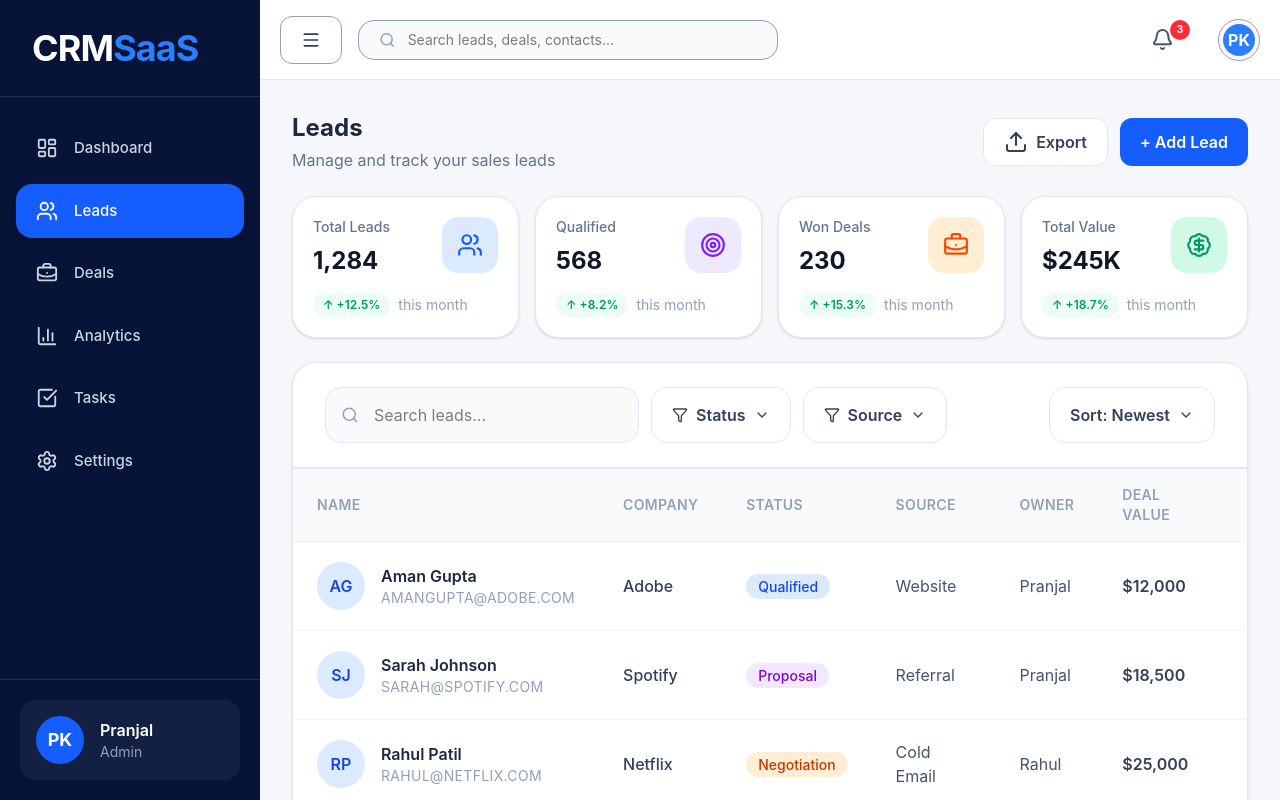
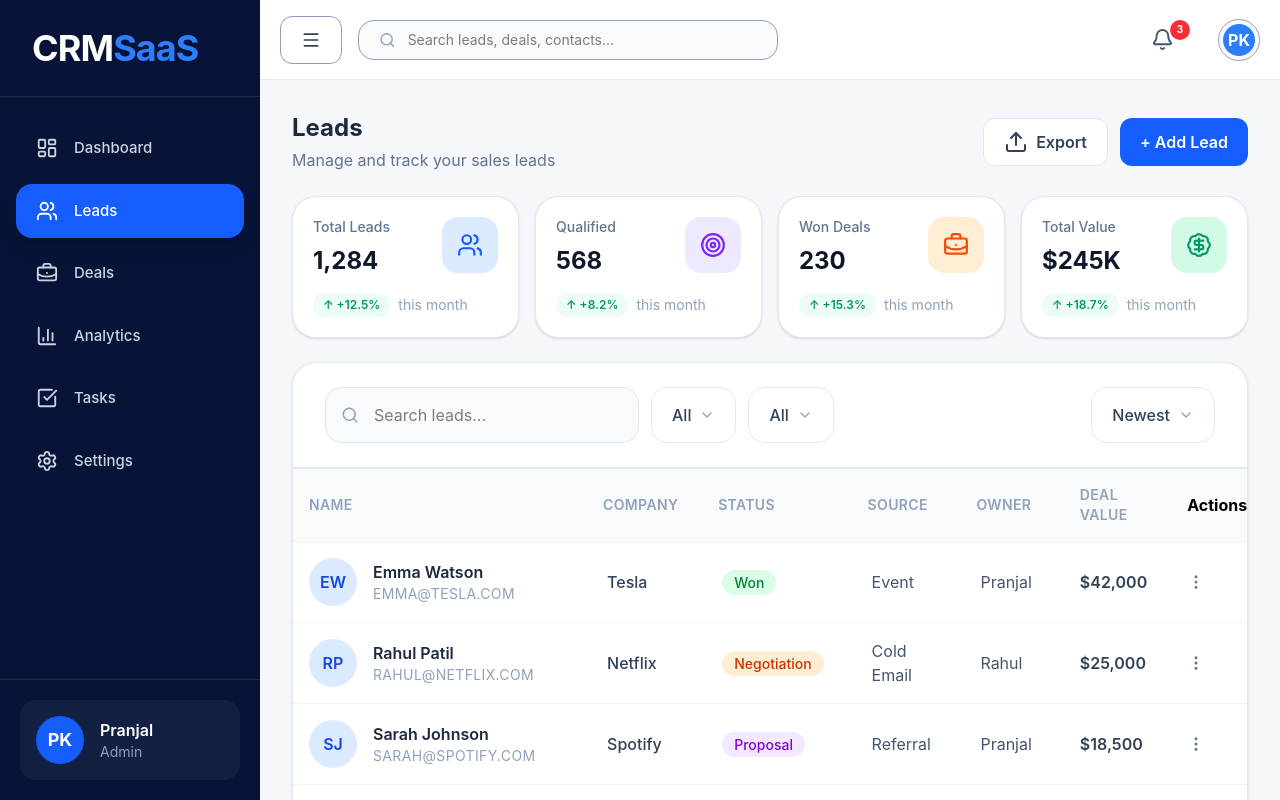
Before and after one commit to pranjalkolhe/crm-saas-platform, a React (Vite) app: page /leads in a window 1280 px wide. Built offline with nearby package versions, Linux system fonts and the light colour scheme.

Commit message:
leads action

```diff
--- a/package.json
+++ b/package.json
@@ -10,7 +10,9 @@
     "preview": "vite preview"
   },
   "dependencies": {
+    "@headlessui/react": "^2.2.10",
     "@tailwindcss/vite": "^4.3.0",
+    "framer-motion": "^12.38.0",
     "lucide-react": "^1.14.0",
     "react": "^19.2.6",
     "react-dom": "^19.2.6",
--- /dev/null
+++ b/src/components/ui/FilterDropdown.tsx
@@ -0,0 +1,39 @@
+import { Menu, MenuButton, MenuItem, MenuItems } from "@headlessui/react";
+import { ChevronDown } from "lucide-react";
+
+type FilterDropdownProps = {
+  value: string;
+  options: string[];
+  onChange: (value: string) => void;
+};
+
+const FilterDropdown = ({ value, options, onChange }: FilterDropdownProps) => {
+  return (
+    <Menu as="div" className="relative">
+      <MenuButton className="flex h-14 items-center gap-2 rounded-2xl border border-slate-200 bg-white px-5 font-medium text-slate-700 transition-all hover:bg-slate-50">
+        {value}
+
+        <ChevronDown size={16} className="text-slate-400" />
+      </MenuButton>
+
+      <MenuItems className="absolute right-0 z-50 mt-3 w-52 rounded-2xl border border-slate-200 bg-white p-2 shadow-[0_10px_40px_rgba(15,23,42,0.08)] outline-none">
+        {options.map((option) => (
+          <MenuItem key={option}>
+            {({ active }) => (
+              <button
+                onClick={() => onChange(option)}
+                className={`flex w-full items-center rounded-xl px-4 py-3 text-left text-sm font-medium transition-all ${
+                  active ? "bg-slate-100 text-slate-900" : "text-slate-600"
+                } ${value === option ? "bg-blue-50 text-blue-600" : ""}`}
+              >
+                {option}
+              </button>
+            )}
+          </MenuItem>
+        ))}
+      </MenuItems>
+    </Menu>
+  );
+};
+
+export default FilterDropdown;
--- /dev/null
+++ b/src/modules/leads/components/LeadDetailsDrawer.tsx
@@ -0,0 +1,148 @@
+import { Building2, Mail, Phone, X } from "lucide-react";
+
+import { motion, AnimatePresence } from "framer-motion";
+
+type LeadDetailsDrawerProps = {
+  open: boolean;
+  onClose: () => void;
+  lead: any;
+};
+
+const LeadDetailsDrawer = ({ open, onClose, lead }: LeadDetailsDrawerProps) => {
+  return (
+    <AnimatePresence>
+      {open && lead && (
+        <>
+          {/* Overlay */}
+          <motion.div
+            initial={{ opacity: 0 }}
+            animate={{ opacity: 1 }}
+            exit={{ opacity: 0 }}
+            onClick={onClose}
+            className="fixed inset-0 z-40 bg-black/20 backdrop-blur-sm"
+          />
+
+          {/* Drawer */}
+          <motion.div
+            initial={{ x: 420 }}
+            animate={{ x: 0 }}
+            exit={{ x: 420 }}
+            transition={{
+              type: "spring",
+              damping: 28,
+              stiffness: 260,
+            }}
+            className="fixed right-0 top-0 z-50 flex h-screen w-[420px] flex-col border-l border-slate-200 bg-white shadow-2xl"
+          >
+            {/* Header */}
+            <div className="flex items-start justify-between border-b border-slate-200 p-6">
+              <div className="flex items-center gap-4">
+                <div className="flex h-14 w-14 items-center justify-center rounded-2xl bg-blue-100 text-lg font-bold text-blue-600">
+                  {lead.initials}
+                </div>
+
+                <div>
+                  <h2 className="text-xl font-bold text-slate-900">
+                    {lead.name}
+                  </h2>
+
+                  <p className="text-sm text-slate-500">{lead.company}</p>
+                </div>
+              </div>
+
+              <button
+                onClick={onClose}
+                className="rounded-xl p-2 transition hover:bg-slate-100"
+              >
+                <X size={20} />
+              </button>
+            </div>
+
+            {/* Body */}
+            <div className="flex-1 space-y-8 overflow-y-auto p-6">
+              {/* Contact */}
+              <div>
+                <h3 className="mb-4 text-xs font-semibold uppercase tracking-widest text-slate-400">
+                  Contact Information
+                </h3>
+
+                <div className="space-y-4">
+                  <div className="flex items-center gap-3">
+                    <Mail size={18} className="text-slate-400" />
+
+                    <span className="text-sm text-slate-700">{lead.email}</span>
+                  </div>
+
+                  <div className="flex items-center gap-3">
+                    <Phone size={18} className="text-slate-400" />
+
+                    <span className="text-sm text-slate-700">
+                      +91 98765 43210
+                    </span>
+                  </div>
+
+                  <div className="flex items-center gap-3">
+                    <Building2 size={18} className="text-slate-400" />
+
+                    <span className="text-sm text-slate-700">
+                      {lead.company}
+                    </span>
+                  </div>
+                </div>
+              </div>
+
+              {/* Deal Info */}
+              <div>
+                <h3 className="mb-4 text-xs font-semibold uppercase tracking-widest text-slate-400">
+                  Deal Information
+                </h3>
+
+                <div className="grid grid-cols-2 gap-4">
+                  <div className="rounded-2xl border border-slate-200 p-4">
+                    <p className="text-xs text-slate-400">Deal Value</p>
+
+                    <h4 className="mt-2 text-2xl font-bold text-slate-900">
+                      {lead.value}
+                    </h4>
+                  </div>
+
+                  <div className="rounded-2xl border border-slate-200 p-4">
+                    <p className="text-xs text-slate-400">Status</p>
+
+                    <h4 className="mt-2 text-lg font-semibold text-blue-600">
+                      {lead.status}
+                    </h4>
+                  </div>
+                </div>
+              </div>
+
+              {/* Activity */}
+              <div>
+                <h3 className="mb-4 text-xs font-semibold uppercase tracking-widest text-slate-400">
+                  Recent Activities
+                </h3>
+
+                <div className="space-y-5">
+                  {[
+                    "Proposal sent to client",
+                    "Meeting scheduled",
+                    "Follow-up email sent",
+                    "Lead created from website",
+                  ].map((activity) => (
+                    <div key={activity} className="flex gap-3">
+                      <div className="mt-2 h-2.5 w-2.5 rounded-full bg-blue-500" />
+
+                      <p className="text-sm text-slate-600">{activity}</p>
+                    </div>
+                  ))}
+                </div>
+              </div>
+            </div>
+          </motion.div>
+        </>
+      )}
+    </AnimatePresence>
+  );
+};
+
+export default LeadDetailsDrawer;
--- a/src/modules/leads/components/LeadsTable.tsx
+++ b/src/modules/leads/components/LeadsTable.tsx
@@ -1,12 +1,27 @@
 import { MoreVertical } from "lucide-react";
-import { ChevronDown, Filter, Search } from "lucide-react";
-import { leads } from "../data/leads.data";
+import { Search } from "lucide-react";
+import { useState } from "react";
+import useLeads from "../hooks/useLeads";
 import { statusColors } from "../utils/statusColors";
 import Button from "@/components/ui/Button";
 import Card from "@/components/ui/Card";
 import Input from "@/components/ui/Input";
+import LeadDetailsDrawer from "./LeadDetailsDrawer";
+import FilterDropdown from "@/components/ui/FilterDropdown";
 
 const LeadsTable = () => {
+  const {
+    search,
+    setSearch,
+    status,
+    setStatus,
+    sort,
+    setSort,
+    leads,
+    source,
+    setSource,
+  } = useLeads();
+  const [selectedLead, setSelectedLead] = useState<any>(null);
   return (
     <Card className="overflow-hidden">
       <div className="overflow-x-auto">
@@ -18,57 +33,54 @@ const LeadsTable = () => {
                 className="absolute left-4 top-1/2 z-10 -translate-y-1/2 text-slate-400"
               />
 
-              <Input placeholder="Search leads..." className="h-14 pl-12" />
+              <Input
+                value={search}
+                onChange={(e) => setSearch(e.target.value)}
+                placeholder="Search leads..."
+                className="h-14 pl-12"
+              />
             </div>
 
-            <Button
-              variant="secondary"
-              className="flex h-14 items-center gap-2 rounded-2xl border border-slate-200 bg-white px-5 font-medium text-slate-700 transition hover:bg-slate-50"
-            >
-              <Filter size={16} />
-              Status
-              <ChevronDown size={16} />
-            </Button>
+            <FilterDropdown
+              value={status}
+              onChange={setStatus}
+              options={["All", "Qualified", "Proposal", "Negotiation", "Won"]}
+            />
 
-            <Button
-              variant="secondary"
-              className="flex h-14 items-center gap-2 rounded-2xl border border-slate-200 bg-white px-5 font-medium text-slate-700 transition hover:bg-slate-50"
-            >
-              <Filter size={16} />
-              Source
-              <ChevronDown size={16} />
-            </Button>
+            <FilterDropdown
+              value={source}
+              onChange={setSource}
+              options={["All", "Website", "Referral", "Cold Email", "Event"]}
+            />
           </div>
 
-          <Button
-            variant="secondary"
-            className="flex h-14 items-center gap-2 rounded-2xl border border-slate-200 bg-white px-5 font-medium text-slate-700 transition hover:bg-slate-50"
-          >
-            Sort: Newest
-            <ChevronDown size={16} />
-          </Button>
+          <FilterDropdown
+            value={sort}
+            onChange={setSort}
+            options={["Newest", "Oldest"]}
+          />
         </div>
 
-        <table className="min-w-[1200px] w-full border-collapse">
+        <table className=" w-full border-collapse">
           <thead className="border-y border-slate-200 bg-slate-50">
             <tr className="border-b border-slate-100 transition-all hover:bg-blue-50/40">
-              <th className="px-6 py-4 text-left text-sm font-semibold text-slate-400 uppercase tracking-wide">
+              <th className="w-[23%] px-4 py-3 text-left text-sm font-semibold text-slate-400 uppercase tracking-wide">
                 Name
               </th>
 
-              <th className="px-6 py-4 text-left text-sm font-semibold text-slate-400 uppercase tracking-wide">
+              <th className="px-5 py-3 text-left text-sm font-semibold text-slate-400 uppercase tracking-wide">
                 Company
               </th>
 
-              <th className="px-6 py-4 text-left text-sm font-semibold text-slate-400 uppercase tracking-wide">
+              <th className="px-5 py-3 text-left text-sm font-semibold text-slate-400 uppercase tracking-wide">
                 Status
               </th>
 
-              <th className="px-6 py-4 text-left text-sm font-semibold text-slate-400 uppercase tracking-wide">
+              <th className="px-5 py-3 text-left text-sm font-semibold text-slate-400 uppercase tracking-wide ">
                 Source
               </th>
 
-              <th className="px-6 py-4 text-left text-sm font-semibold text-slate-400 uppercase tracking-wide">
+              <th className="px-5 py-3 text-left text-sm font-semibold text-slate-400 uppercase tracking-wide">
                 Owner
               </th>
 
@@ -76,23 +88,27 @@ const LeadsTable = () => {
                 Deal Value
               </th>
 
-              <th className="px-6 py-4 text-left text-sm font-semibold text-slate-400 uppercase tracking-wide">
-                Created
-              </th>
-
-              <th className="px-6 py-4 text-left text-sm font-semibold text-slate-400 uppercase tracking-wide">
-                Actions
-              </th>
+              <th className="w-[80px] px-4 py-4 text-center">Actions</th>
             </tr>
           </thead>
+          {leads.length === 0 && (
+            <div className="flex h-72 flex-col items-center justify-center">
+              <p className="text-lg font-semibold text-slate-700">
+                No leads found
+              </p>
 
+              <p className="mt-2 text-sm text-slate-400">
+                Try changing filters or search query
+              </p>
+            </div>
+          )}
           <tbody>
             {leads.map((lead) => (
               <tr
                 key={lead.id}
-                className="border-t border-slate-100 transition-colors hover:bg-slate-50"
+                className="cursor-pointer border-b border-slate-100 transition-all hover:bg-blue-50/40"
               >
-                <td className="px-6 py-5">
+                <td className="px-4 py-4">
                   <div className="flex items-center gap-4">
                     <div className="flex h-12 w-12 items-center justify-center rounded-full bg-blue-100 font-semibold text-blue-700">
                       {lead.initials}
@@ -110,11 +126,11 @@ const LeadsTable = () => {
                   </div>
                 </td>
 
-                <td className="px-6 py-5 font-medium text-slate-700">
+                <td className="px-6 py-4 font-medium text-slate-700">
                   {lead.company}
                 </td>
 
-                <td className="px-6 py-5">
+                <td className="px-6 py-4">
                   <span
                     className={`rounded-full px-3 py-1 text-sm font-medium ${statusColors[lead.status]}`}
                   >
@@ -122,28 +138,32 @@ const LeadsTable = () => {
                   </span>
                 </td>
 
-                <td className="px-6 py-5 text-slate-600">{lead.source}</td>
+                <td className="px-6 py-4 text-slate-600">{lead.source}</td>
 
-                <td className="px-6 py-5 text-slate-600">{lead.owner}</td>
+                <td className="px-6 py-4 text-slate-600">{lead.owner}</td>
 
-                <td className="px-6 py-5 font-semibold text-slate-700">
+                <td className="px-6 py-4 font-semibold text-slate-700">
                   {lead.value}
                 </td>
 
-                <td className="px-6 py-5 text-slate-400 uppercase tracking-wide">
-                  {lead.createdAt}
-                </td>
-
-                <td className="px-6 py-5">
-                  <Button className="rounded-lg p-2 hover:bg-slate-100">
-                    <MoreVertical size={18} />
-                  </Button>
+                <td className="min-w-0 px-4 py-4">
+                  <button
+                    onClick={() => setSelectedLead(lead)}
+                    className="flex w-full items-center gap-3 text-left cursor-pointer"
+                  >
+                    <MoreVertical size={18} className="text-slate-500" />
+                  </button>
                 </td>
               </tr>
             ))}
           </tbody>
         </table>
       </div>
+      <LeadDetailsDrawer
+        open={!!selectedLead}
+        lead={selectedLead}
+        onClose={() => setSelectedLead(null)}
+      />
     </Card>
   );
 };
--- /dev/null
+++ b/src/modules/leads/hooks/useLeads.ts
@@ -0,0 +1,55 @@
+import { useMemo, useState } from "react";
+
+import { leads } from "../data/leads.data";
+
+const useLeads = () => {
+  const [search, setSearch] = useState("");
+  const [status, setStatus] = useState("All");
+  const [sort, setSort] = useState("Newest");
+  const [source, setSource] = useState("All");
+
+  const filteredLeads = useMemo(() => {
+    let filtered = [...leads];
+
+    // Search
+    if (search) {
+      filtered = filtered.filter((lead) =>
+        lead.name.toLowerCase().includes(search.toLowerCase()),
+      );
+    }
+
+    // Status Filter
+    if (status !== "All") {
+      filtered = filtered.filter((lead) => lead.status === status);
+    }
+
+    if (source !== "All") {
+      filtered = filtered.filter((lead) => lead.source === source);
+    }
+
+    // Sort
+    filtered.sort((a, b) => {
+      if (sort === "Newest") {
+        return b.id - a.id;
+      }
+
+      return a.id - b.id;
+    });
+
+    return filtered;
+  }, [search, status, source, sort]);
+
+  return {
+    search,
+    setSearch,
+    status,
+    setStatus,
+    sort,
+    setSort,
+    leads: filteredLeads,
+    source,
+    setSource,
+  };
+};
+
+export default useLeads;
```
Also changed, not shown: 1 other file (tests, documents, lock files or other folders).
